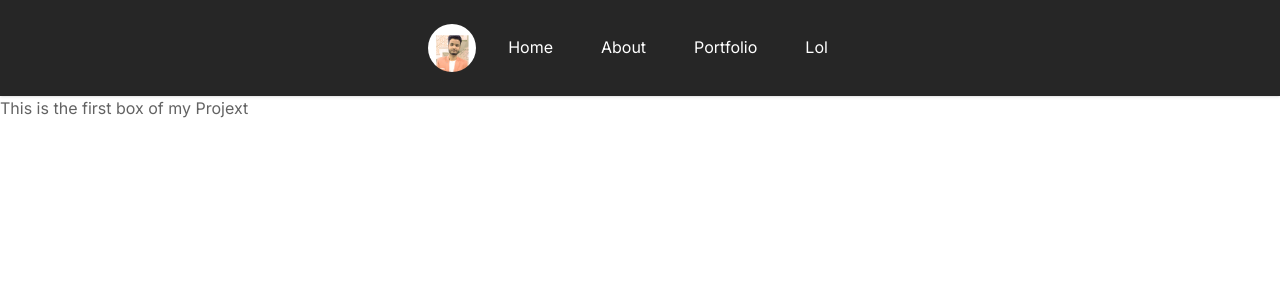
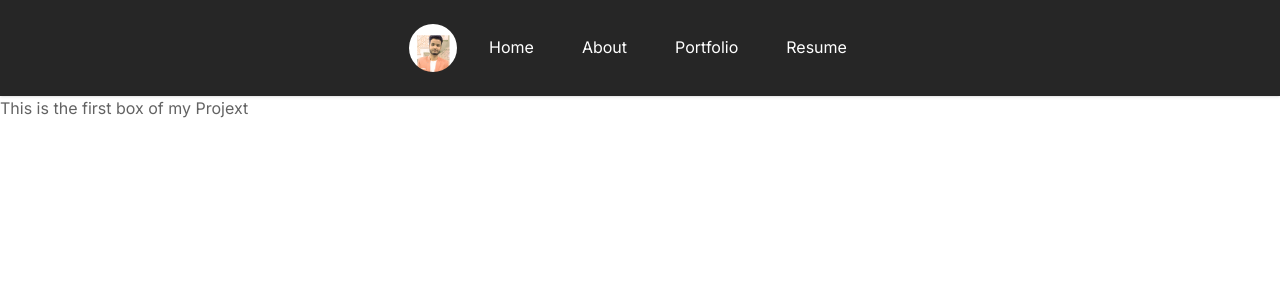
Before and after one commit to mohammadfaiz2722/Portfolio, a Next.js app: page / in a window 1280 px wide. Shown: the top 300 px of the page. Built offline with nearby package versions, Linux system fonts and the light colour scheme.

Commit message:
Testing done successfully Alhamdulillah

```diff
--- a/src/app/components/Navbar.js
+++ b/src/app/components/Navbar.js
@@ -18,7 +18,7 @@
           <a href="#" className="border-b-2 border-transparent hover:text-gray-300 dark:hover:text-gray-200 hover:border-white mx-1.5 sm:mx-6">Home</a>
           <a href="#" className="border-b-2 border-transparent hover:text-gray-300 dark:hover:text-gray-200 hover:border-white mx-1.5 sm:mx-6">About</a>
           <a href="#" className="border-b-2 border-transparent hover:text-gray-300 dark:hover:text-gray-200 hover:border-white mx-1.5 sm:mx-6">Portfolio</a>
-          <a href={resumePdf} download="resume.pdf" className="border-b-2 border-transparent hover:text-gray-300 dark:hover:text-gray-200 hover:border-white mx-1.5 sm:mx-6">Lol</a>
+          <a href={resumePdf} download="resume.pdf" className="border-b-2 border-transparent hover:text-gray-300 dark:hover:text-gray-200 hover:border-white mx-1.5 sm:mx-6">Resume</a>
         </div>
       </nav>
     );
```
